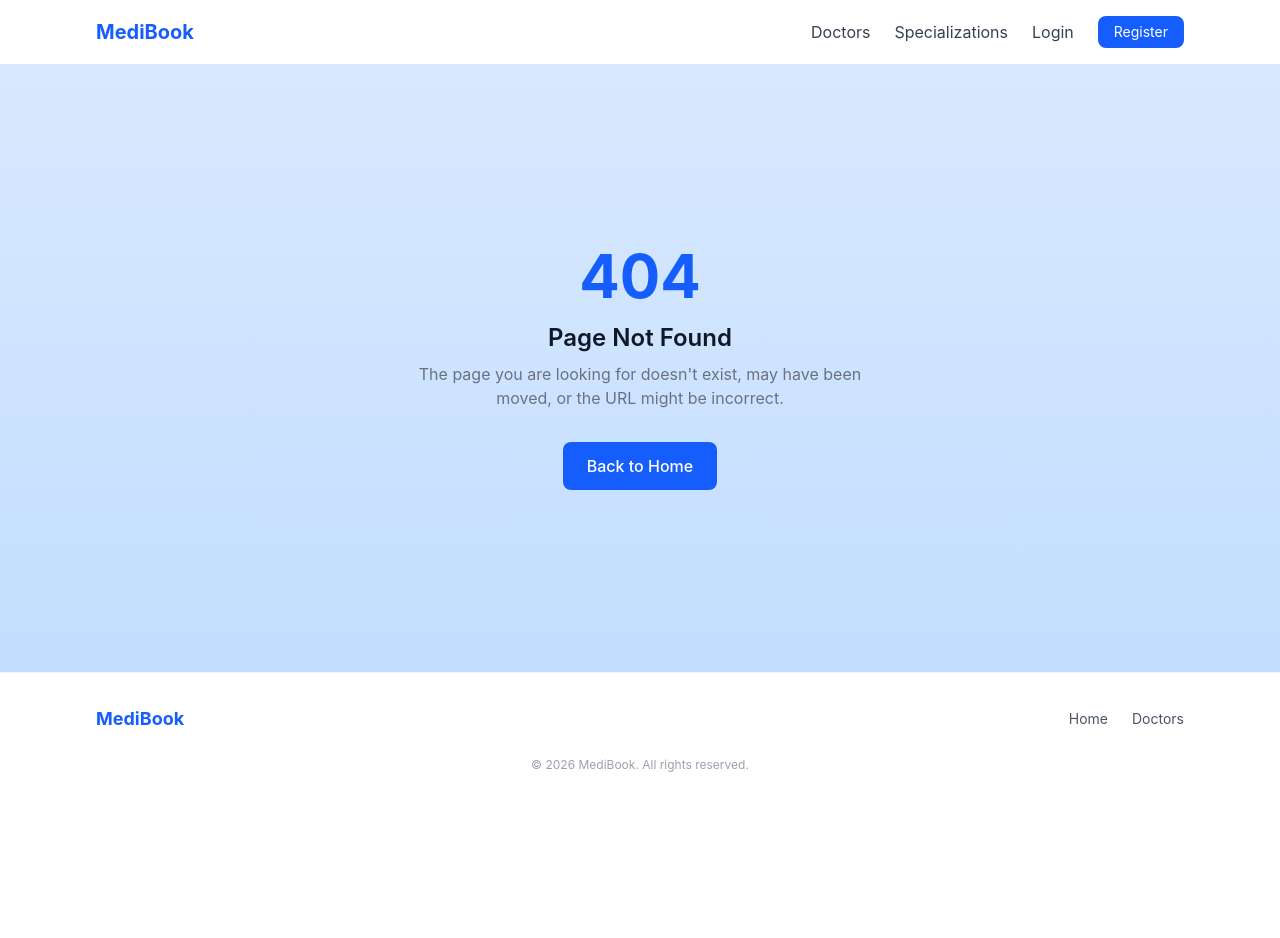
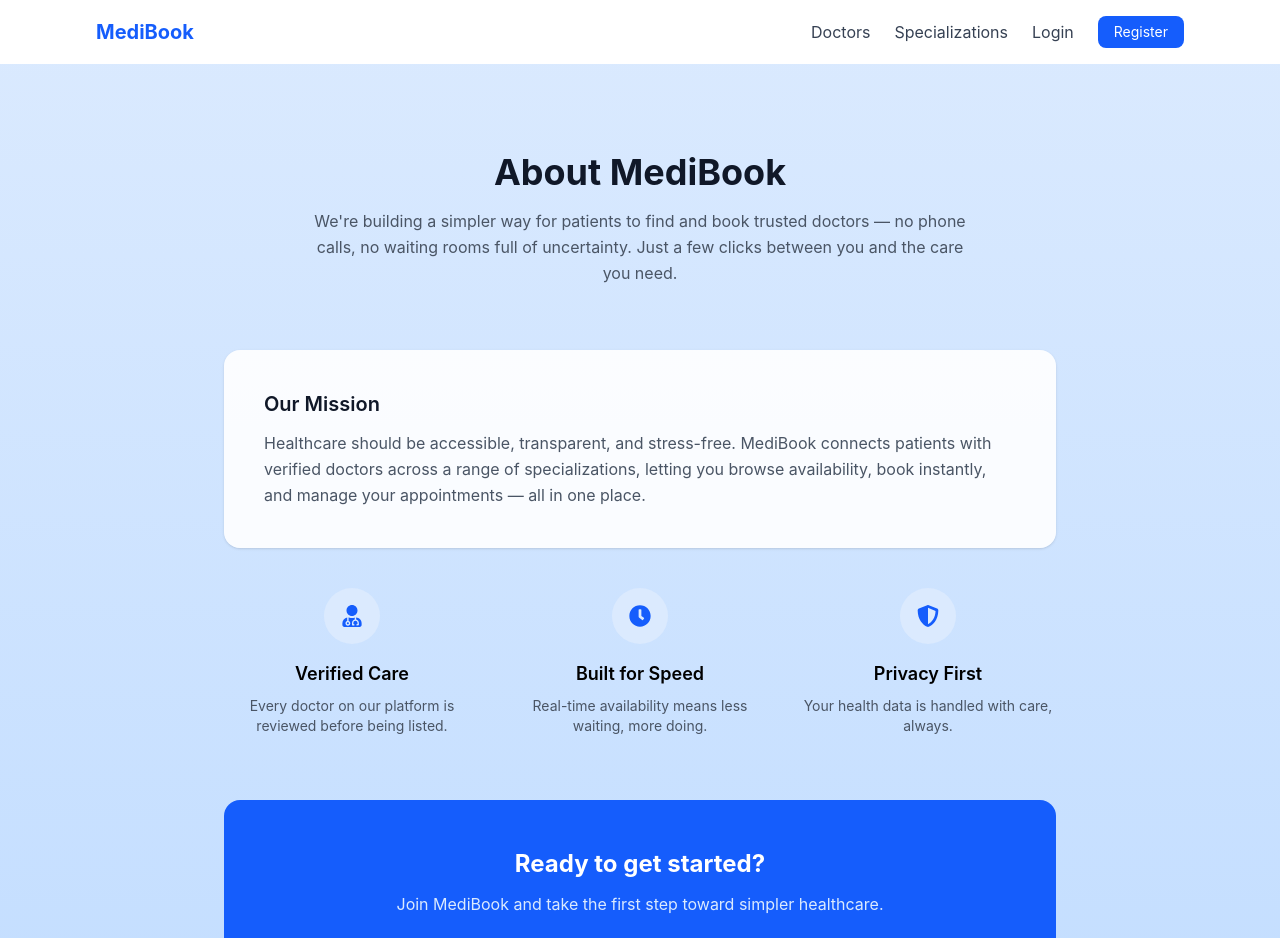
Before and after one commit to Joyel15/doctor-appointment-booking, a React (Vite) app in the folder client/: page /about in a window 1280 px wide. Shown: the top 938 px of the page. Before the commit the page ends 805 px from the top, so only its background shows below. Built offline with nearby package versions, Linux system fonts and the light colour scheme; no server answers.

Commit message:
feat: add static About and Contact pages

```diff
--- a/client/src/App.jsx
+++ b/client/src/App.jsx
@@ -14,6 +14,8 @@ import DoctorProfile from "./pages/public/DoctorProfile.jsx";
 import Unauthorized from "./pages/public/Unauthorized.jsx";
 import NotFound from "./pages/public/NotFound.jsx";
 import Specializations from "./pages/public/Specializations.jsx";
+import About from "./pages/public/About.jsx";
+import Contact from "./pages/public/Contact.jsx";
 
 // ---------- Patient Pages ----------
 import PatientDashboard from "./pages/patient/Dashboard.jsx";
@@ -108,6 +110,24 @@ function App() {
             }
           />
 
+          <Route
+            path="/about"
+            element={
+              <Layout>
+                <About />
+              </Layout>
+            }
+          />
+
+          <Route
+            path="/contact"
+            element={
+              <Layout>
+                <Contact />
+              </Layout>
+            }
+          />
+
           {/* ===================== PATIENT ROUTES ===================== */}
 
           <Route
@@ -170,7 +190,7 @@ function App() {
             element={
               <ProtectedRoute role="patient">
                 <Layout>
-                <PatientEditProfile />
+                  <PatientEditProfile />
                 </Layout>
               </ProtectedRoute>
             }
--- /dev/null
+++ b/client/src/pages/public/About.jsx
@@ -0,0 +1,80 @@
+import { Link } from "react-router-dom";
+import { FaUserMd, FaClock, FaShieldAlt } from "react-icons/fa";
+
+const About = () => {
+  return (
+    <div className="px-4 sm:px-6 lg:px-8 py-16 max-w-4xl mx-auto">
+      {/* Header */}
+      <div className="text-center mb-16">
+        <h1 className="text-3xl sm:text-4xl font-bold text-gray-900 mb-4">
+          About MediBook
+        </h1>
+        <p className="text-gray-600 max-w-2xl mx-auto leading-relaxed">
+          We're building a simpler way for patients to find and book trusted
+          doctors — no phone calls, no waiting rooms full of uncertainty.
+          Just a few clicks between you and the care you need.
+        </p>
+      </div>
+
+      {/* Mission */}
+      <div className="bg-white/90 rounded-2xl shadow-sm p-8 sm:p-10 mb-10">
+        <h2 className="text-xl font-semibold text-gray-900 mb-3">
+          Our Mission
+        </h2>
+        <p className="text-gray-600 leading-relaxed">
+          Healthcare should be accessible, transparent, and stress-free.
+          MediBook connects patients with verified doctors across a range of
+          specializations, letting you browse availability, book instantly,
+          and manage your appointments — all in one place.
+        </p>
+      </div>
+
+      {/* Values grid */}
+      <div className="grid grid-cols-1 sm:grid-cols-3 gap-8 mb-16">
+        {[
+          {
+            icon: FaUserMd,
+            title: "Verified Care",
+            text: "Every doctor on our platform is reviewed before being listed.",
+          },
+          {
+            icon: FaClock,
+            title: "Built for Speed",
+            text: "Real-time availability means less waiting, more doing.",
+          },
+          {
+            icon: FaShieldAlt,
+            title: "Privacy First",
+            text: "Your health data is handled with care, always.",
+          },
+        ].map(({ icon: Icon, title, text }) => (
+          <div key={title} className="text-center">
+            <div className="w-14 h-14 flex items-center justify-center rounded-full bg-blue-100 text-blue-600 mx-auto mb-4">
+              <Icon size={22} />
+            </div>
+            <h3 className="font-semibold text-lg mb-2">{title}</h3>
+            <p className="text-gray-600 text-sm">{text}</p>
+          </div>
+        ))}
+      </div>
+
+      {/* CTA */}
+      <div className="bg-blue-600 rounded-2xl text-center px-6 py-12">
+        <h2 className="text-2xl font-bold text-white mb-3">
+          Ready to get started?
+        </h2>
+        <p className="text-blue-100 mb-6">
+          Join MediBook and take the first step toward simpler healthcare.
+        </p>
+        <Link
+          to="/register"
+          className="inline-block bg-white text-blue-600 px-6 py-3 rounded-lg font-medium hover:bg-blue-50 transition"
+        >
+          Create an Account
+        </Link>
+      </div>
+    </div>
+  );
+};
+
+export default About;
--- /dev/null
+++ b/client/src/pages/public/Contact.jsx
@@ -0,0 +1,52 @@
+import { FaEnvelope, FaMapMarkerAlt} from "react-icons/fa";
+
+const Contact = () => {
+  return (
+    <div className="px-4 sm:px-6 lg:px-8 py-16 max-w-3xl mx-auto">
+      {/* Header */}
+      <div className="text-center mb-12">
+        <h1 className="text-3xl sm:text-4xl font-bold text-gray-900 mb-4">
+          Get in Touch
+        </h1>
+        <p className="text-gray-600 max-w-xl mx-auto leading-relaxed">
+          Have a question, feedback, or need help with your account? We'd
+          love to hear from you.
+        </p>
+      </div>
+
+      {/* Contact cards */}
+      <div className="grid grid-cols-1 sm:grid-cols-2 gap-6 mb-12">
+        <div className="bg-white/90 rounded-xl shadow-sm p-6 text-center">
+          <div className="w-12 h-12 flex items-center justify-center rounded-full bg-blue-100 text-blue-600 mx-auto mb-4">
+            <FaEnvelope size={18} />
+          </div>
+          <h3 className="font-semibold text-gray-900 mb-1">Email</h3>
+          <a
+            href="mailto:example@12.com"
+            className="text-sm text-blue-600 hover:underline"
+          >
+            support@example.com
+          </a>
+        </div>
+
+        <div className="bg-white/90 rounded-xl shadow-sm p-6 text-center">
+          <div className="w-12 h-12 flex items-center justify-center rounded-full bg-blue-100 text-blue-600 mx-auto mb-4">
+            <FaMapMarkerAlt size={18} />
+          </div>
+          <h3 className="font-semibold text-gray-900 mb-1">Location</h3>
+          <p className="text-sm text-gray-600">Kerala, India</p>
+        </div>
+      </div>
+
+      {/* Note */}
+      <div className="bg-blue-50/80 rounded-xl p-6 text-center">
+        <p className="text-sm text-gray-600">
+          For urgent medical concerns, please contact your doctor directly or
+          visit the nearest emergency room. MediBook is a booking platform
+          and does not provide medical advice.
+        </p>
+      </div>
+    </div>
+)};
+
+export default Contact;
```
